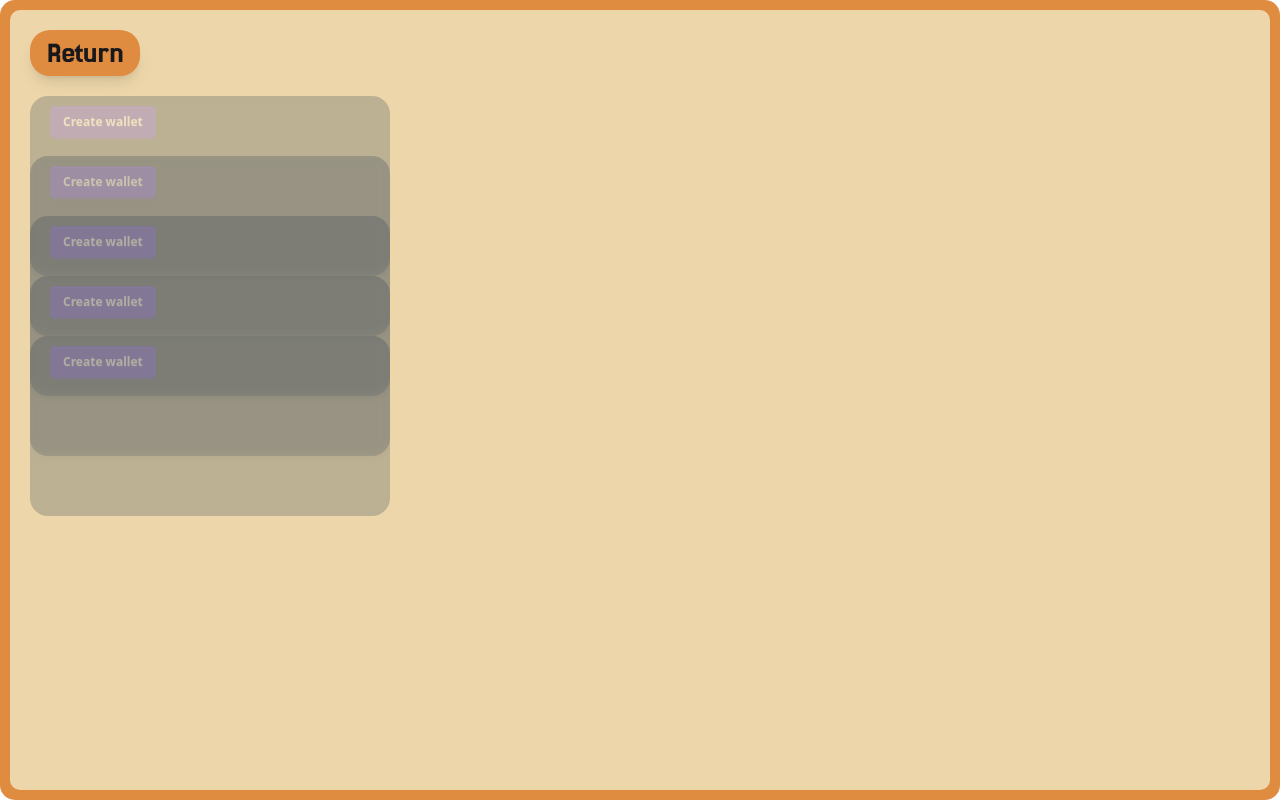
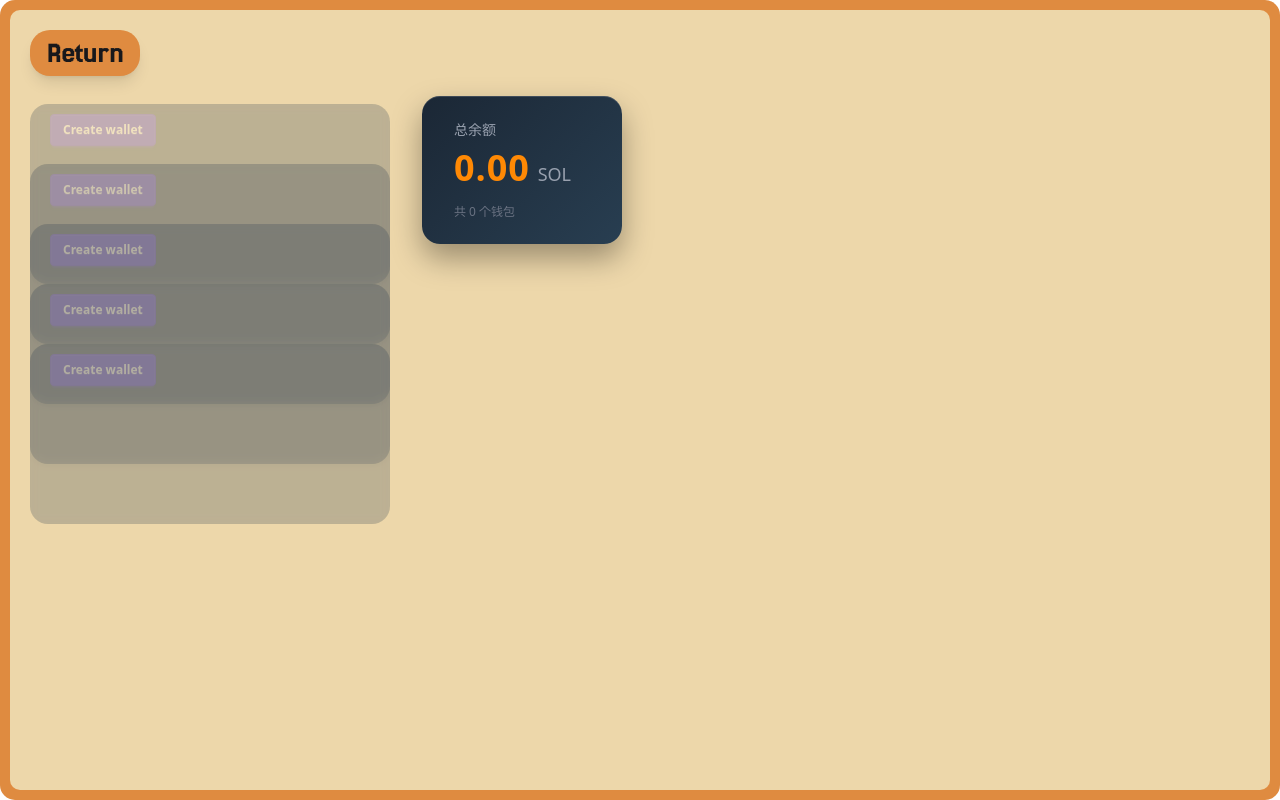
Before and after one commit to tcyeee/PixWallet, a Vue app: page /#/wallet in a window 1280 px wide. Built offline with nearby package versions, Linux system fonts and the light colour scheme.

Commit message:
wallet page update

```diff
--- /dev/null
+++ b/src/components/WalletCardList.vue
@@ -0,0 +1,104 @@
+<template>
+  <!-- 拟物风格的银行卡列表（最多 5 张） -->
+  <div class="relative w-[360px] max-w-full h-[220px] mt-2">
+    <div
+      v-for="(slot, index) in cardSlots"
+      :key="index"
+      class="wallet-card"
+      :class="{
+        'bg-gradient-to-br from-[#1b2735] to-[#283e51]': slot,
+        'bg-gradient-to-br from-[#2c3e50] to-[#2c3e50] opacity-25 shadow-none': !slot,
+        'cursor-pointer': slot
+      }"
+      :style="getCardStyle(index)"
+      @click="slot && $emit('card-click', slot)"
+    >
+      <template v-if="slot">
+        <div class="flex justify-between items-center">
+          <div class="font-mono text-[0.95rem] tracking-[0.15em] opacity-90">
+            {{ formatCardNumber(slot.public_key) }}
+          </div>
+          <div class="text-[1.4rem] font-bold tracking-wide">
+            <span class="text-orange-400">{{ lamportsToSol(slot.balance) }}</span>
+            <span class="text-xs text-gray-400"> SOL</span>
+          </div>
+        </div>
+      </template>
+      <template v-else>
+        <div class="">
+          <button
+            class="btn btn-sm btn-primary text-white"
+            :disabled="loadingCreateWallet"
+            @click.stop="$emit('create-wallet')"
+          >
+            <span v-if="loadingCreateWallet" class="loading loading-spinner loading-xs"></span>
+            <span v-else>Create wallet</span>
+          </button>
+        </div>
+      </template>
+    </div>
+  </div>
+</template>
+
+<script setup lang="ts">
+import { lamportsToSol } from "@/utils/common";
+import type { WalletInfo } from "@/models";
+
+defineProps<{
+  cardSlots: Array<WalletInfo | null>;
+  loadingCreateWallet: boolean;
+}>();
+
+defineEmits<{
+  'card-click': [wallet: WalletInfo];
+  'create-wallet': [];
+}>();
+
+// 拟物卡片样式：根据索引做位移与层级，形成叠放效果
+function getCardStyle(index: number) {
+  return {
+    transform: `translateY(${index * 60}px) translateX(${index * 0}px)`,
+  };
+}
+
+// 卡号展示：取公钥前后几位，模拟银行卡号
+function formatCardNumber(pubkey: string) {
+  if (!pubkey) return "";
+  const head = pubkey.slice(0, 4);
+  const tail = pubkey.slice(-4);
+  return `${head} •••• ${tail}`;
+}
+</script>
+
+<style scoped>
+.wallet-card {
+  position: absolute;
+  top: 0;
+  left: 0;
+  width: 100%;
+  height: 180px;
+  border-radius: 18px;
+  padding: 10px 20px;
+  display: flex;
+  flex-direction: column;
+  justify-content: space-between;
+  backdrop-filter: blur(4px);
+  transition-property: all;
+  transition-duration: 200ms;
+  transition-timing-function: ease-in-out;
+  color: #f5f7fa;
+}
+
+/* 为拟物风格卡片添加内阴影效果（仅非空卡片） */
+.wallet-card:not(.opacity-25) {
+  box-shadow:
+    0 14px 30px rgba(0, 0, 0, 0.35),
+    inset 0 1px 0 rgba(255, 255, 255, 0.15);
+}
+
+.wallet-card:not(.opacity-25):hover {
+  box-shadow:
+    0 20px 40px rgba(0, 0, 0, 0.45),
+    inset 0 1px 0 rgba(255, 255, 255, 0.18);
+}
+</style>
--- a/src/pages/wallet/List.vue
+++ b/src/pages/wallet/List.vue
@@ -9,43 +9,27 @@
     </button>
   </div> -->
 
-  <!-- 拟物风格的银行卡列表（最多 5 张） -->
-  <div class="relative w-[360px] max-w-full h-[220px] mt-2">
-    <div
-      v-for="(slot, index) in cardSlots"
-      :key="index"
-      class="wallet-card"
-      :class="{
-        'bg-gradient-to-br from-[#1b2735] to-[#283e51]': slot,
-        'bg-gradient-to-br from-[#2c3e50] to-[#2c3e50] opacity-25 shadow-none': !slot,
-        'cursor-pointer': slot
-      }"
-      :style="getCardStyle(index)"
-      @click="slot && NAV.GoTo('wallet-item', slot)"
-    >
-      <template v-if="slot">
-        <div class="flex justify-between items-center">
-          <div class="font-mono text-[0.95rem] tracking-[0.15em] opacity-90">
-            {{ formatCardNumber(slot.public_key) }}
-          </div>
-          <div class="text-[1.4rem] font-bold tracking-wide">
-            <span class="text-orange-400">{{ lamportsToSol(slot.balance) }}</span>
-            <span class="text-xs text-gray-400"> SOL</span>
-          </div>
-        </div>
-      </template>
-      <template v-else>
-        <div class="">
-          <button
-            class="btn btn-sm btn-primary text-white"
-            :disabled="loadingCreateWallet"
-            @click.stop="createWallet()"
-          >
-            <span v-if="loadingCreateWallet" class="loading loading-spinner loading-xs"></span>
-            <span v-else>Create wallet</span>
-          </button>
-        </div>
-      </template>
+  <div class="flex gap-8 items-start">
+    <!-- 左侧卡片列表 -->
+    <WalletCardList
+      :card-slots="cardSlots"
+      :loading-create-wallet="loadingCreateWallet"
+      @card-click="NAV.GoTo('wallet-item', $event)"
+      @create-wallet="createWallet()"
+    />
+
+    <!-- 右侧显示用户的总余额，总余额等于用户所有银行卡片的余额之和 -->
+    <div class="total-balance-card">
+      <div class="text-gray-400 text-sm mb-2">总余额</div>
+      <div class="flex items-baseline gap-2">
+        <span class="text-orange-400 text-4xl font-bold tracking-wide">
+          {{ totalBalance }}
+        </span>
+        <span class="text-gray-400 text-lg">SOL</span>
+      </div>
+      <div class="mt-4 text-gray-500 text-xs">
+        共 {{ walletCount }} 个钱包
+      </div>
     </div>
   </div>
 </template>
@@ -54,10 +38,11 @@
 import { ref, computed } from "vue";
 import { listen } from "@tauri-apps/api/event";
 import { MsgType } from "@/models";
-import { lamportsToSol } from "@/utils/common";
 import API from "@/api";
 import NAV from "@/router";
 import { useUserStore } from "@/stores/user";
+import WalletCardList from "@/components/WalletCardList.vue";
+import { lamportsToSol } from "@/utils/common";
 
 const userStore = useUserStore();
 
@@ -71,6 +56,18 @@ const cardSlots = computed(() => {
   const filled = rawSlots.filter((s) => !!s);
 
   return [...empties, ...filled];
+});
+
+// 计算总余额：所有钱包余额之和
+const totalBalance = computed(() => {
+  const wallets = userStore.wallets || [];
+  const totalLamports = wallets.reduce((sum, wallet) => sum + (wallet.balance || 0), 0);
+  return lamportsToSol(totalLamports);
+});
+
+// 钱包数量
+const walletCount = computed(() => {
+  return userStore.wallets?.length || 0;
 });
 
 // 创建钱包
@@ -90,50 +87,24 @@ function refreshBalance() {
 listen<null>(MsgType.BALANCE_REFRESH_END, () => {
   userStore.loading.refresh = false;
 });
-
-// 拟物卡片样式：根据索引做位移与层级，形成叠放效果
-function getCardStyle(index: number) {
-  return {
-    transform: `translateY(${index * 60}px) translateX(${index * 0}px)`,
-  };
-}
-
-// 卡号展示：取公钥前后几位，模拟银行卡号
-function formatCardNumber(pubkey: string) {
-  if (!pubkey) return "";
-  const head = pubkey.slice(0, 4);
-  const tail = pubkey.slice(-4);
-  return `${head} •••• ${tail}`;
-}
 </script>
 
 <style scoped>
-.wallet-card {
-  position: absolute;
-  top: 0;
-  left: 0;
-  width: 100%;
-  height: 180px;
+.total-balance-card {
+  background: linear-gradient(135deg, #1b2735 0%, #283e51 100%);
   border-radius: 18px;
-  padding: 10px 20px;
-  display: flex;
-  flex-direction: column;
-  justify-content: space-between;
-  backdrop-filter: blur(4px);
+  padding: 24px 32px;
+  min-width: 200px;
+  box-shadow:
+    0 14px 30px rgba(0, 0, 0, 0.35),
+    inset 0 1px 0 rgba(255, 255, 255, 0.15);
+  color: #f5f7fa;
   transition-property: all;
   transition-duration: 200ms;
   transition-timing-function: ease-in-out;
-  color: #f5f7fa;
 }
 
-/* 为拟物风格卡片添加内阴影效果（仅非空卡片） */
-.wallet-card:not(.opacity-25) {
-  box-shadow:
-    0 14px 30px rgba(0, 0, 0, 0.35),
-    inset 0 1px 0 rgba(255, 255, 255, 0.15);
-}
-
-.wallet-card:not(.opacity-25):hover {
+.total-balance-card:hover {
   box-shadow:
     0 20px 40px rgba(0, 0, 0, 0.45),
     inset 0 1px 0 rgba(255, 255, 255, 0.18);
```
